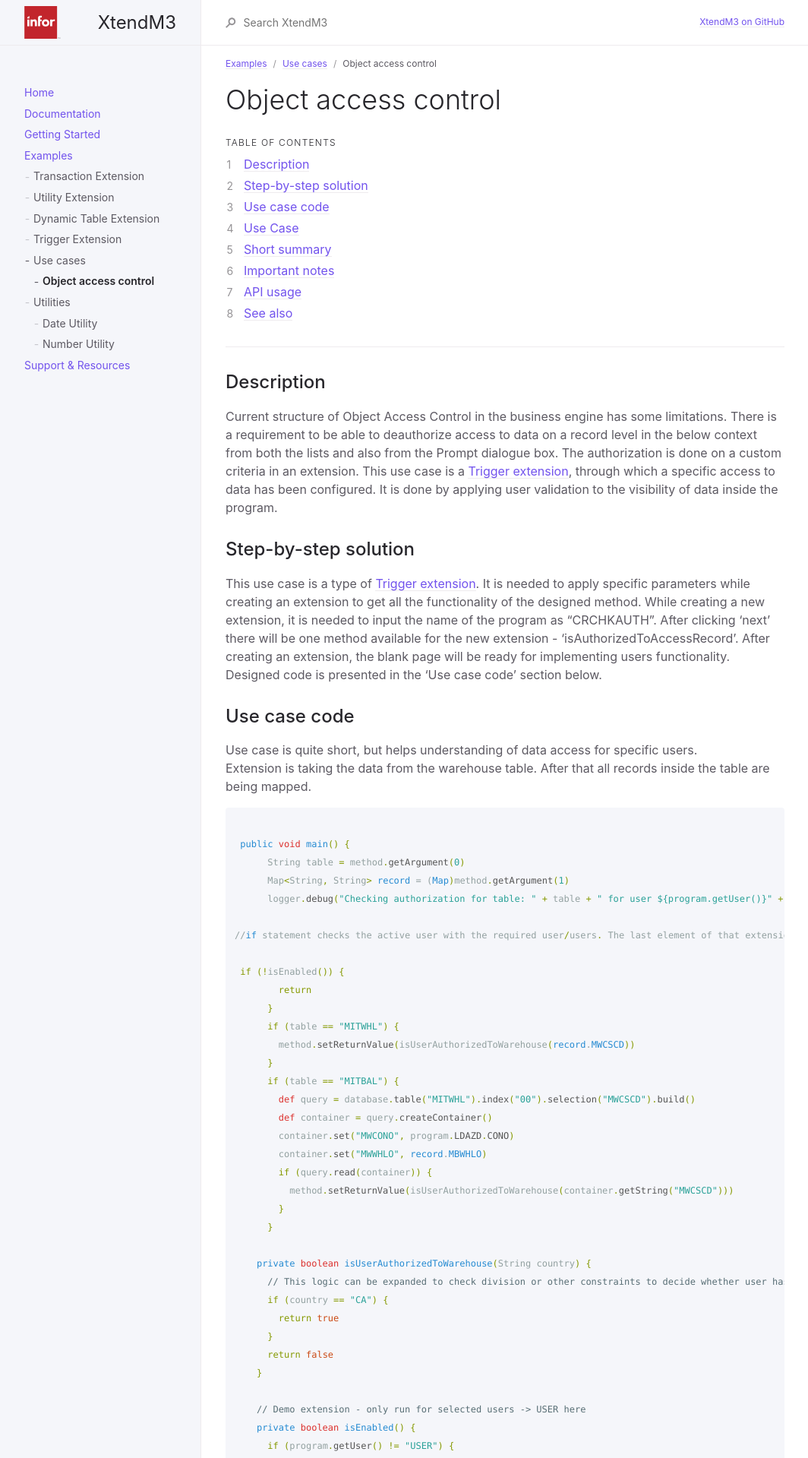
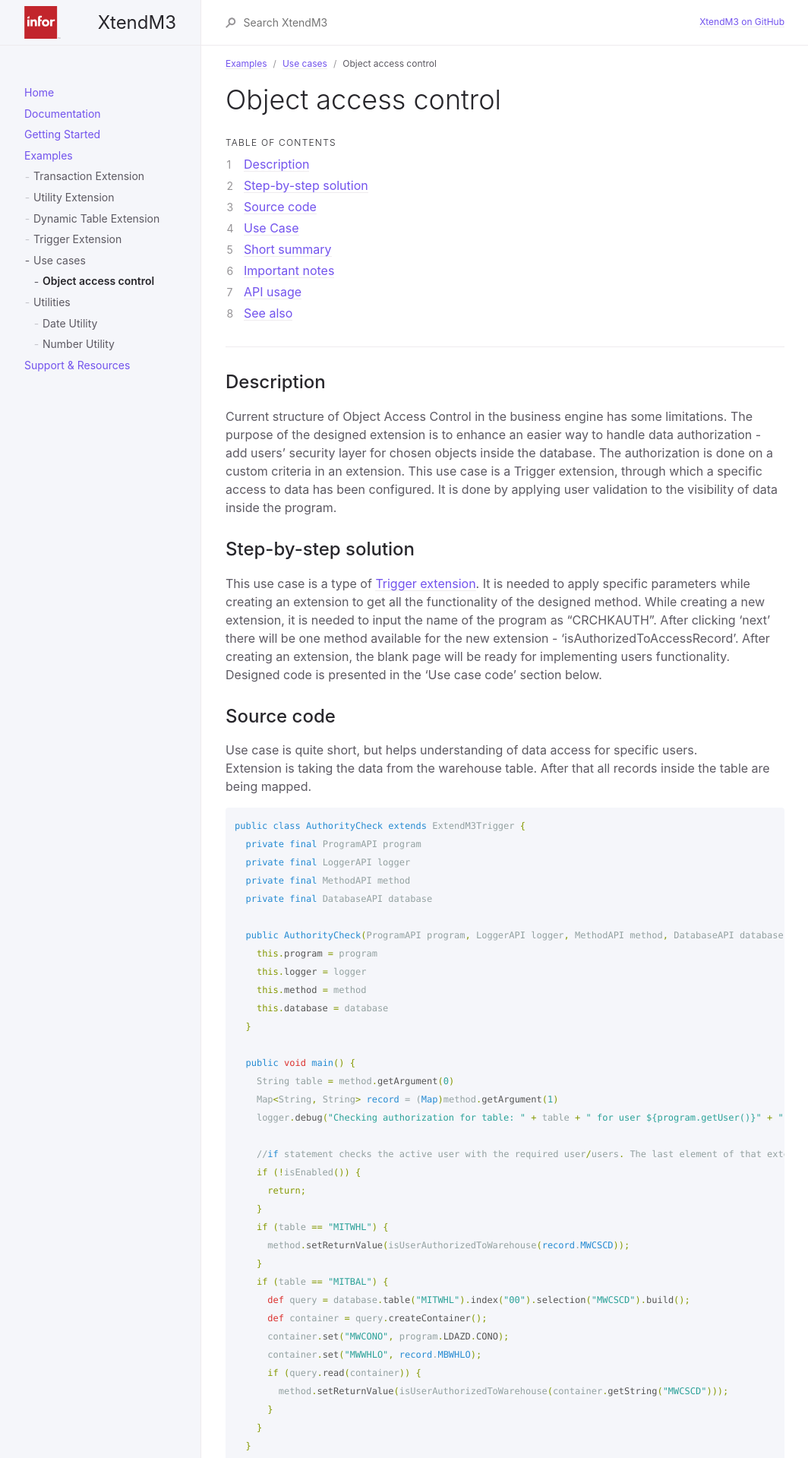
Before and after one commit to infor-cloud/xtendm3, a Jekyll site: the page built from docs/examples/use-cases/object-access-control.md, in a window 1280 px wide. Shown: the top 1919 px of the page at 76% size, without its empty margins (107-1171 px from the left). Built offline with Jekyll 4.4.1, drawn with Linux system fonts in a browser that asks for light colours; some of the changed text lies outside the part shown.

Commit message:
doc text and code structure are updated

````diff
--- a/docs/examples/use-cases/object-access-control.md
+++ b/docs/examples/use-cases/object-access-control.md
@@ -19,57 +19,70 @@ nav_order: 1
 ---
 
 ## Description
-Current structure of Object Access Control in the business engine has some limitations. There is a requirement to be able to deauthorize access to data on a record level in the below context from both the lists and also from the Prompt dialogue box. The authorization is done on a custom criteria in an extension. This use case is a [Trigger extension](../../../examples/example-003), through which a specific access to data has been configured. It is done by applying user validation to the visibility of data inside the program.
+Current structure of Object Access Control in the business engine has some limitations. The purpose of the designed extension is to enhance an easier way to handle data authorization - add users' security layer for chosen objects inside the database. The authorization is done on a custom criteria in an extension. This use case is a Trigger extension, through which a specific access to data has been configured. It is done by applying user validation to the visibility of data inside the program.
 
 ## Step-by-step solution
 This use case is a type of [Trigger extension](../../../examples/example-003). It is needed to apply specific parameters while creating an extension to get all the functionality of the designed method. While creating a new extension, it is needed to input the name of the program as "CRCHKAUTH". After clicking ‘next’ there will be one method available for the new extension - ‘isAuthorizedToAccessRecord’. After creating an extension, the blank page will be ready for implementing users functionality. Designed code is presented in the ‘Use case code’ section below.
 
-## Use case code
+## Source code
 Use case is quite short, but helps understanding of data access for specific users. <br>
 Extension is taking the data from the warehouse table. After that all records inside the table are being mapped.
 
+
 ```groovy
+public class AuthorityCheck extends ExtendM3Trigger {
+  private final ProgramAPI program
+  private final LoggerAPI logger
+  private final MethodAPI method
+  private final DatabaseAPI database
 
- public void main() {
-      String table = method.getArgument(0)
-      Map<String, String> record = (Map)method.getArgument(1)
-      logger.debug("Checking authorization for table: " + table + " for user ${program.getUser()}" + " and the record: " + record)
+  public AuthorityCheck(ProgramAPI program, LoggerAPI logger, MethodAPI method, DatabaseAPI database) {
+    this.program = program
+    this.logger = logger
+    this.method = method
+    this.database = database
+  }
 
-//if statement checks the active user with the required user/users. The last element of that extension is data hiding, in case of lack of proper permissions.
+  public void main() {
+    String table = method.getArgument(0)
+    Map<String, String> record = (Map)method.getArgument(1)
+    logger.debug("Checking authorization for table: " + table + " for user ${program.getUser()}" + " and the record: " + record)
 
- if (!isEnabled()) {
-        return
+    //if statement checks the active user with the required user/users. The last element of that extension is data hiding, in case of lack of proper permissions.
+    if (!isEnabled()) {
+      return;
+    }
+    if (table == "MITWHL") {
+      method.setReturnValue(isUserAuthorizedToWarehouse(record.MWCSCD));
+    }
+    if (table == "MITBAL") {
+      def query = database.table("MITWHL").index("00").selection("MWCSCD").build();
+      def container = query.createContainer();
+      container.set("MWCONO", program.LDAZD.CONO);
+      container.set("MWWHLO", record.MBWHLO);
+      if (query.read(container)) {
+        method.setReturnValue(isUserAuthorizedToWarehouse(container.getString("MWCSCD")));
       }
-      if (table == "MITWHL") {
-        method.setReturnValue(isUserAuthorizedToWarehouse(record.MWCSCD))
-      }
-      if (table == "MITBAL") {
-        def query = database.table("MITWHL").index("00").selection("MWCSCD").build()
-        def container = query.createContainer()
-        container.set("MWCONO", program.LDAZD.CONO)
-        container.set("MWWHLO", record.MBWHLO)
-        if (query.read(container)) {
-          method.setReturnValue(isUserAuthorizedToWarehouse(container.getString("MWCSCD")))
-        }
-      }
+    }
+  }
 
-    private boolean isUserAuthorizedToWarehouse(String country) {
-      // This logic can be expanded to check division or other constraints to decide whether user has access or not
-      if (country == "CA") {
-        return true
-      }
-      return false
+  // This logic can be expanded to check division or other constraints to decide whether user has access or not
+  private boolean isUserAuthorizedToWarehouse(String country) {
+    if (country == "CA") {
+      return true;
     }
+    return false;
+  }
 
-    // Demo extension - only run for selected users -> USER here
-    private boolean isEnabled() {
-      if (program.getUser() != "USER") {
-        return false
-      }
-      return true
+  // In this example method is being run only for selected users just to show how it works -> USER here is unauthorized, so data will be hidden for him.
+  private boolean isEnabled() {
+    if (program.getUser() != "USER") {
+      return false;
     }
-
- ```
+    return true;
+  }
+}
+```
 
 Some of the warehouses are hidden from the table, so the unauthorized user is not able to use/view this data in the program. Visibility of the data and the user authorization are completely user-modifiable depending on users needs. This use case can be used while designing some functionality with the data usage, when some data are quite sensitive for the user and they shouldn't be visible for every program user. It can also be modified depending on the specific data which should be validated.
 
````
